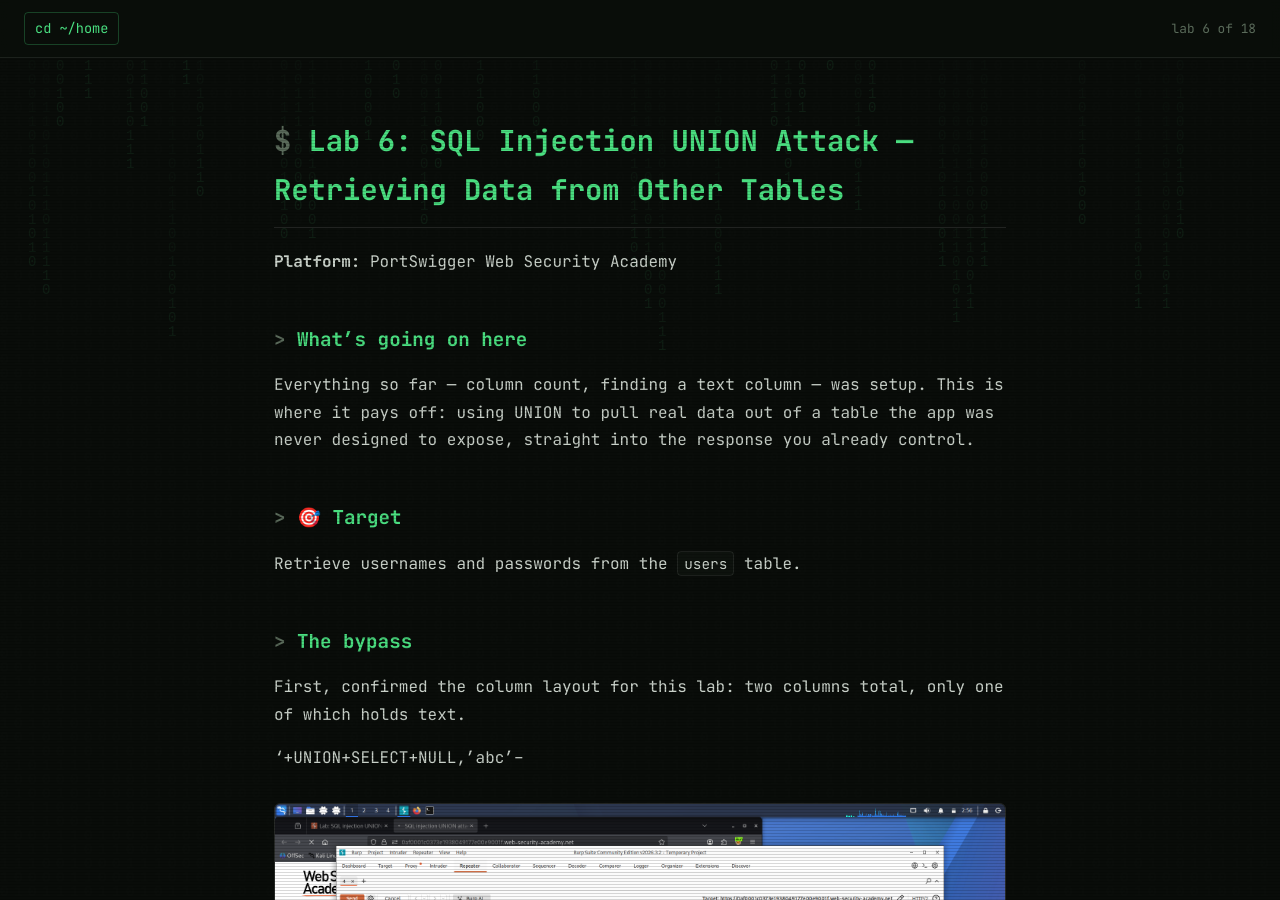
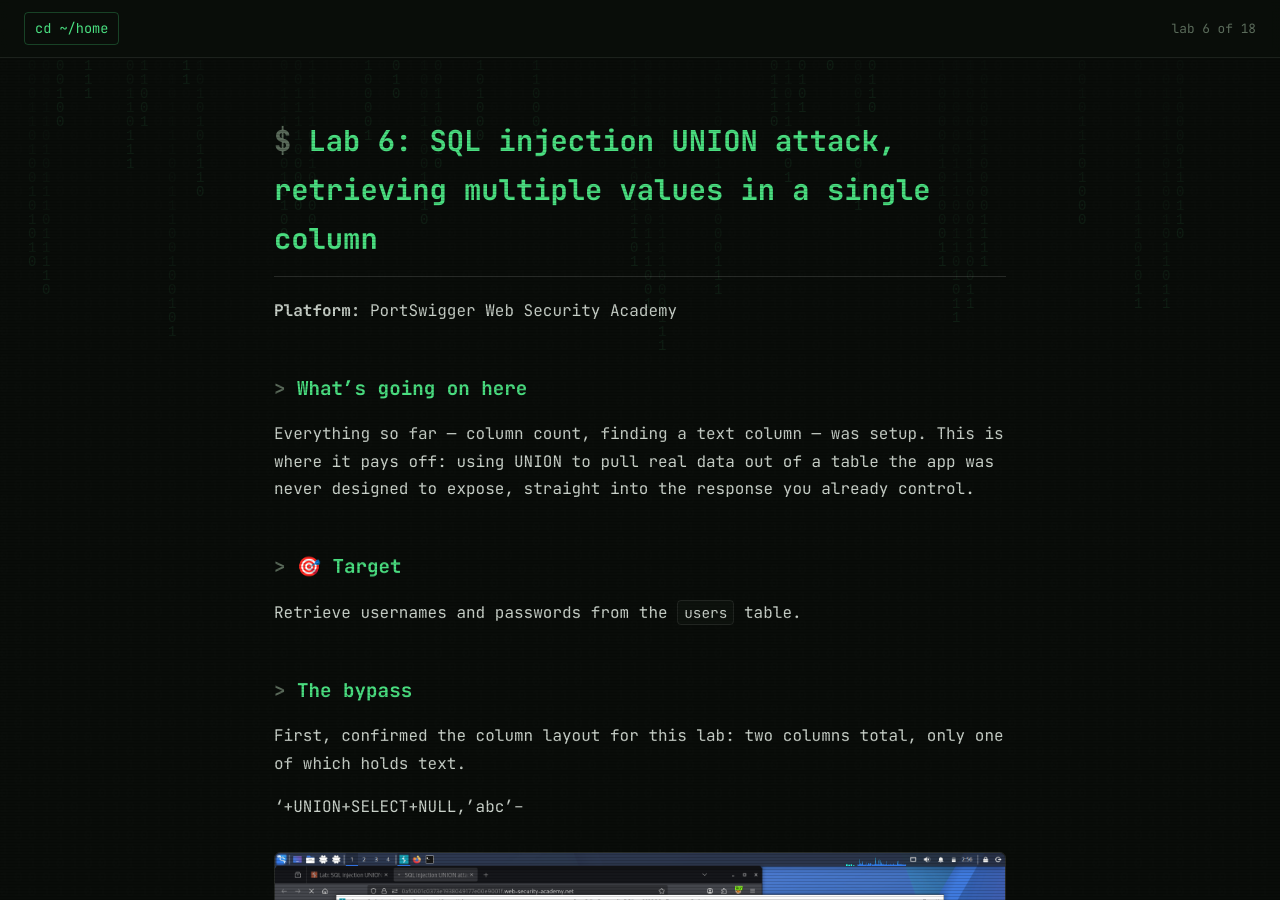
Before and after one commit to Arjun-7x/Sqli-Adventures, a Jekyll site: the page built from lab-6-multiple-values-column.md, in a window 1280 px wide and 900 px high. Built offline with Jekyll 4.4.1, drawn with Linux system fonts in a browser that asks for light colours; our own code applies the rules of GitHub Pages for plain Markdown files.

Commit message:
Update lab-6-multiple-values-column.md

```diff
--- a/lab-6-multiple-values-column.md
+++ b/lab-6-multiple-values-column.md
@@ -1,4 +1,7 @@
-# Lab 6: SQL Injection UNION Attack — Retrieving Data from Other Tables
+---
+title: "Lab 6: UNION Attack — Retrieving Multiple Values in a Single Column"
+---
+# Lab 6: SQL injection UNION attack, retrieving multiple values in a single column
 
 **Platform:** PortSwigger Web Security Academy
 
```
